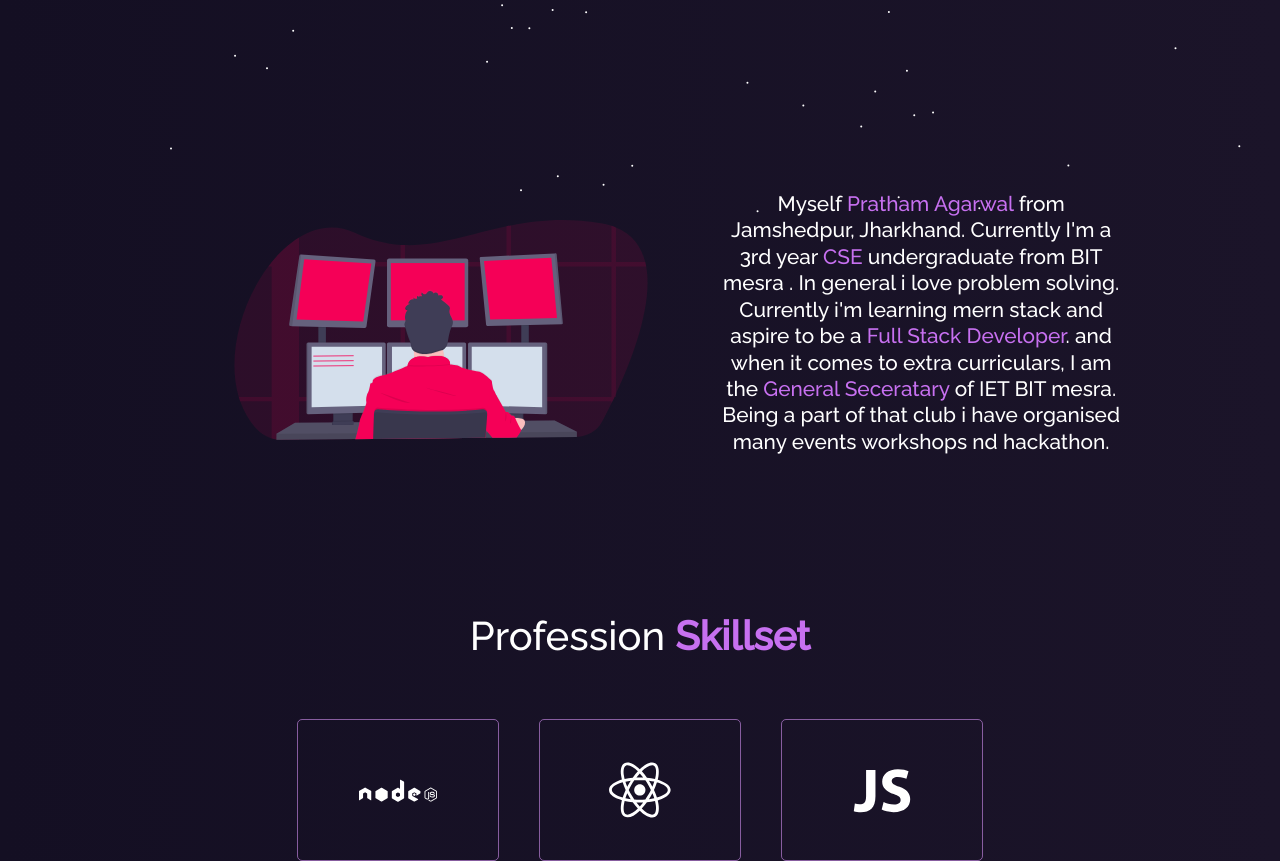
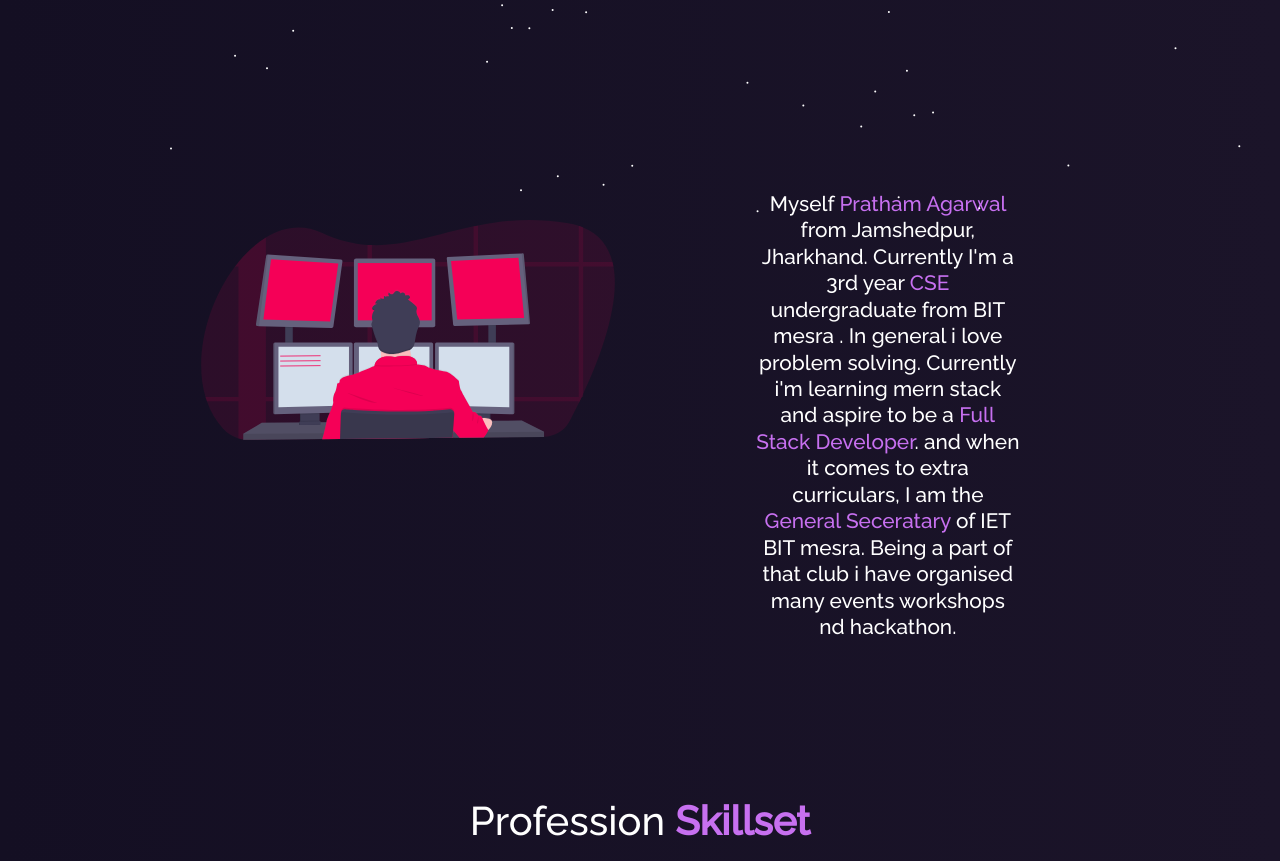
Before and after one commit to WannaBeChicken/Portfolio-React, a React (Create React App) app: page / in a window 1280 px wide. Shown: the part 580-1441 px from the top of the page. Built offline with nearby package versions, Linux system fonts and the light colour scheme.

Commit message:
Final Changes

```diff
--- a/public/style.css
+++ b/public/style.css
@@ -200,6 +200,8 @@ a:active {
 .home2-text {
   font-size: 1.3em;
   flex-grow: 2;
+  padding-left: 100px;
+  padding-right: 100px;
   /* font-family: Georgia, 'Times New Roman', Times, serif; */
 }
 
```
